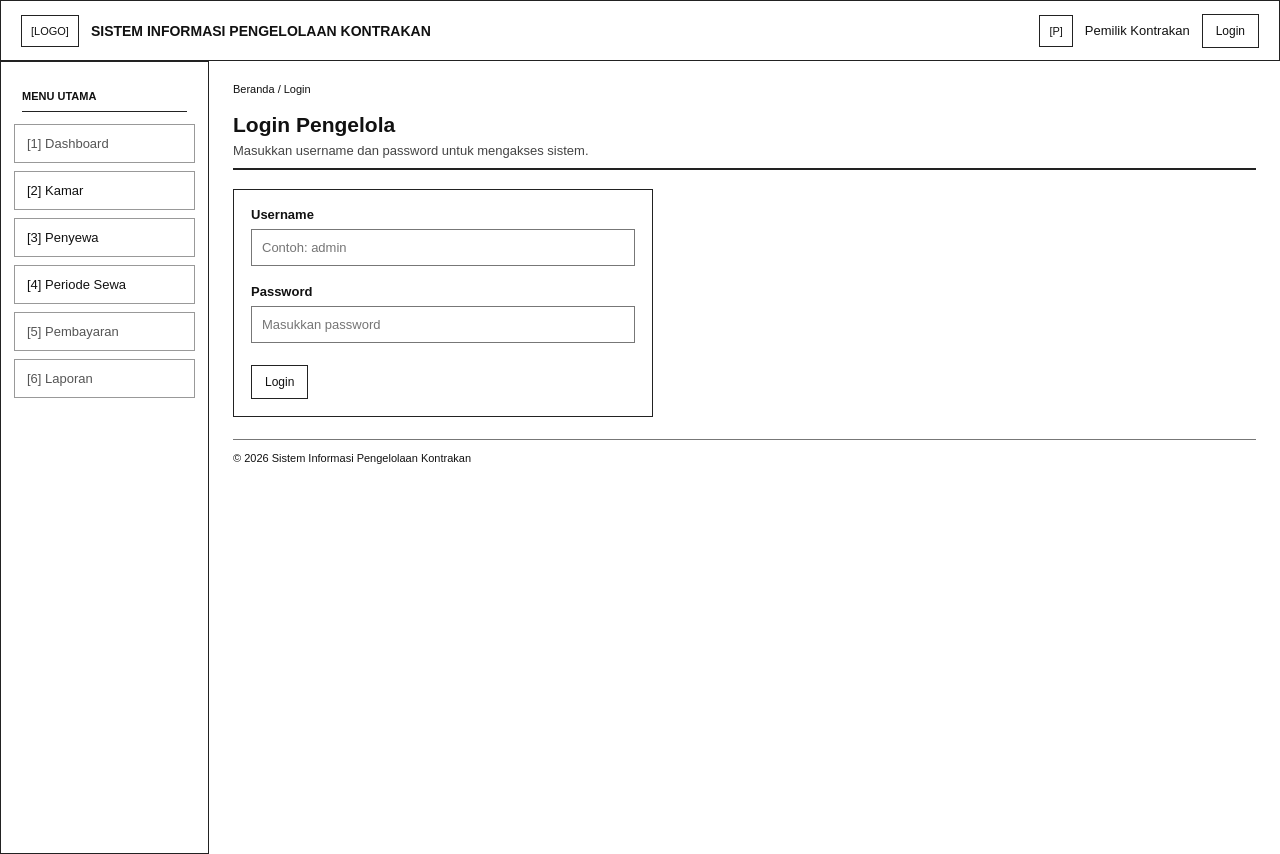
After one commit to magicglass177/rpl-sistem-informasi-kontrakan, a Flask app: page /login in a window 1280 px wide. The commit adds this page. Run offline with Flask 3, Linux system fonts and the light colour scheme; some libraries are stand-ins or nearby versions.

Commit message:
Tambah autentikasi login dan logout dengan pembatasan akses

```diff
--- a/routes.py
+++ b/routes.py
@@ -5,10 +5,13 @@ from flask import (
     redirect,
     render_template,
     request,
+    session,
     url_for,
 )
 
 from models import (
+    create_akun,
+    get_akun_by_username,
     create_kamar,
     create_penyewa,
     create_sewa,
@@ -18,6 +21,7 @@ from models import (
     get_all_penyewa,
     get_all_sewa,
     get_kamar_by_id,
+    verify_password,
     get_penyewa_by_id,
     get_sewa_by_id,
     update_kamar,
@@ -29,6 +33,59 @@ from services import validate_kamar, validate_penyewa, validate_sewa
 
 
 main = Blueprint("main", __name__)
+
+@main.before_request
+def wajib_login():
+    """Membatasi akses ke halaman pengelolaan bagi pengguna yang belum login."""
+    if request.endpoint in {"main.login"}:
+        return
+
+    if request.endpoint and request.endpoint.startswith("static"):
+        return
+
+    if not session.get("id_akun"):
+        return redirect(url_for("main.login", next=request.path))
+
+
+@main.route("/login", methods=["GET", "POST"])
+def login():
+    if session.get("id_akun"):
+        return redirect(url_for("main.daftar_kamar"))
+
+    if request.method == "POST":
+        username = request.form.get("username", "").strip()
+        password = request.form.get("password", "")
+
+        akun = get_akun_by_username(username)
+
+        if akun and verify_password(akun["password_hash"], password):
+            session.clear()
+            session["id_akun"] = akun["id_akun"]
+            session["username"] = akun["username"]
+            flash("Login berhasil.", "success")
+
+            tujuan = request.args.get("next", "")
+            if tujuan.startswith("/"):
+                return redirect(tujuan)
+
+            return redirect(url_for("main.daftar_kamar"))
+
+        flash("Username atau password salah.", "danger")
+
+    return render_template(
+        "login.html",
+        page_title="Login",
+        active_page=None,
+        data={"username": request.form.get("username", "") if request.method == "POST" else ""},
+        errors={},
+    )
+
+
+@main.route("/logout", methods=["POST"])
+def logout():
+    session.clear()
+    flash("Anda telah logout.", "success")
+    return redirect(url_for("main.login"))
 
 
 @main.route("/")
--- a/templates/base.html
+++ b/templates/base.html
@@ -296,7 +296,14 @@
         <div class="user-info">
             <div class="avatar">[P]</div>
             <span>Pemilik Kontrakan</span>
-            <button class="logout" type="button" disabled>Logout</button>
+            {% if session.get('username') %}
+                <span class="avatar">{{ session.get('username') }}</span>
+                <form method="POST" action="{{ url_for('main.logout') }}" style="display: inline;">
+                    <button class="logout" type="submit">Logout</button>
+                </form>
+            {% else %}
+                <a class="button" href="{{ url_for('main.login') }}">Login</a>
+            {% endif %}
         </div>
     </header>
 
--- /dev/null
+++ b/templates/login.html
@@ -0,0 +1,43 @@
+{% extends "base.html" %}
+
+{% block content %}
+<section class="page-heading">
+    <h1>Login Pengelola</h1>
+    <p>Masukkan username dan password untuk mengakses sistem.</p>
+</section>
+
+<section class="table-card" style="max-width: 420px;">
+    {% if errors.get("database") %}
+        <div class="message error">{{ errors["database"] }}</div>
+    {% endif %}
+
+    <form method="POST" action="{{ url_for('main.login', next=request.args.get('next', '')) }}">
+        <div class="form-group">
+            <label for="username">Username</label>
+            <input
+                type="text"
+                id="username"
+                name="username"
+                required
+                value="{{ data.get('username', '') }}"
+                placeholder="Contoh: admin"
+            >
+        </div>
+
+        <div class="form-group">
+            <label for="password">Password</label>
+            <input
+                type="password"
+                id="password"
+                name="password"
+                required
+                placeholder="Masukkan password"
+            >
+        </div>
+
+        <div class="form-actions">
+            <button class="button" type="submit">Login</button>
+        </div>
+    </form>
+</section>
+{% endblock %}
```
Also changed, not shown: models.py (+63 -0 lines), scripts/buat_akun_admin.py (added, +25 -0 lines), tests/test_crud_kamar.py (+6 -0 lines), tests/test_crud_penyewa.py (+6 -0 lines), tests/uji_cepat.py (+6 -0 lines).
